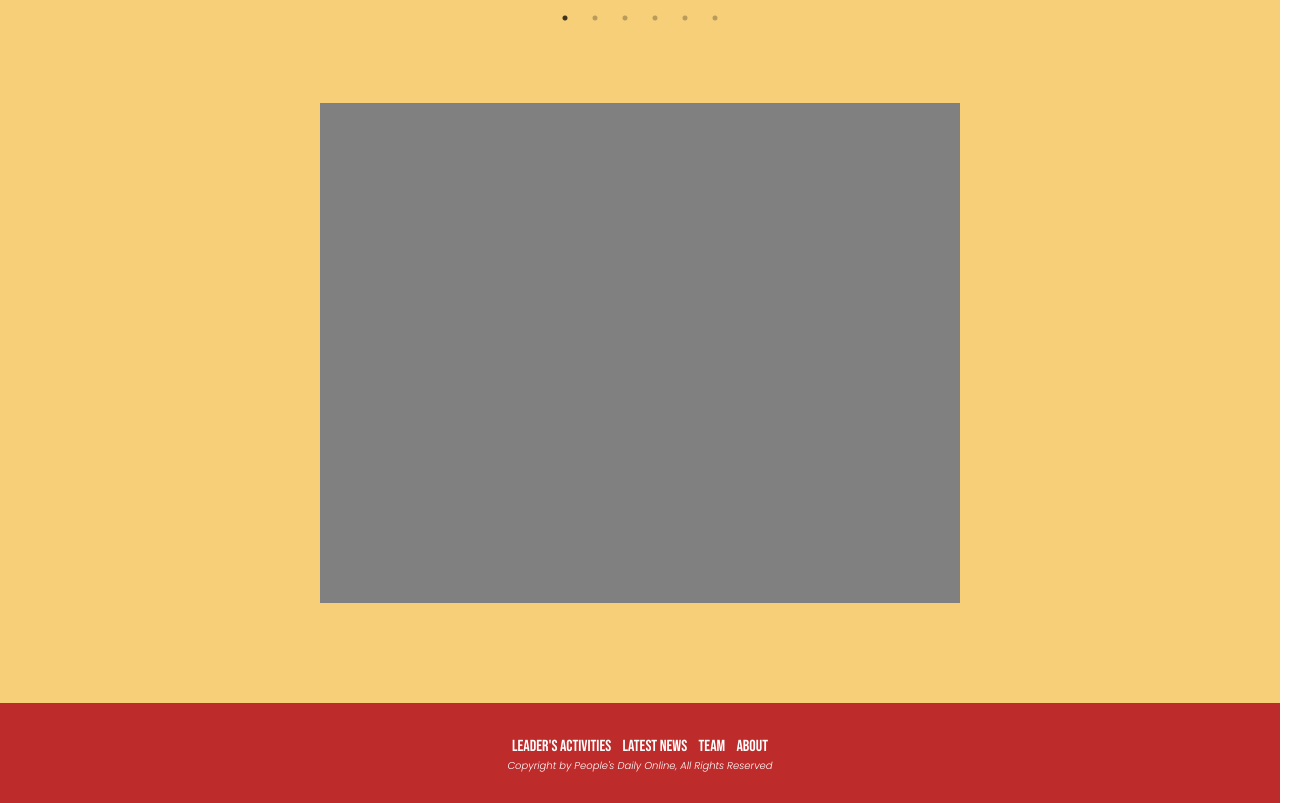
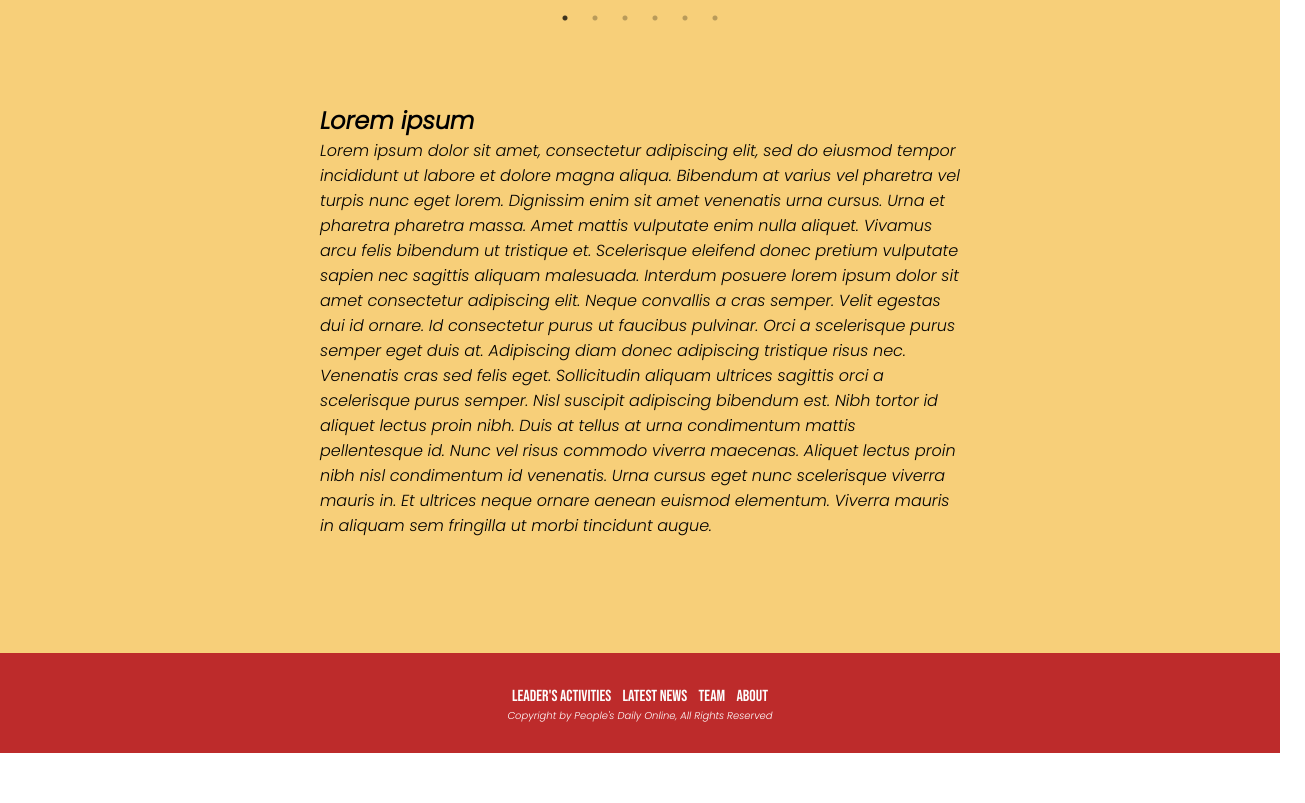
Before and after one commit to agnestshibangu/BDE, a React (Create React App) app: page / in a window 1280 px wide. Shown: the part 1736-2539 px from the top of the page, 1305 px wide, since content can reach past the window. After the commit the page ends 2489 px from the top, so only its background shows below. Built offline with nearby package versions, Linux system fonts and the light colour scheme.

Commit message:
last commit for today

```diff
--- a/src/Style/app.scss
+++ b/src/Style/app.scss
@@ -1,7 +1,6 @@
-
-
 .app {
     background: #f7cf79;
     padding: 0;
     margin: 0;
+    overflow-x: hidden;
 }
--- a/src/Style/section.scss
+++ b/src/Style/section.scss
@@ -1,6 +1,14 @@
+@import url('https://fonts.googleapis.com/css2?family=Poppins:ital,wght@1,300&display=swap');
+
 .main-section {
     width: 50%;
     height: 500px;
-    background-color: grey;
-    margin: 100px auto;
+    // background-color: grey;
+    margin: 100px auto 50px auto;
+    display: flex;
+    flex-direction: column;
 }
+
+.section-title, .section-text {
+    font-family: 'Poppins', sans-serif;
+}
--- a/src/components/Section.js
+++ b/src/components/Section.js
@@ -5,7 +5,11 @@ import '../Style/section.scss';
 export default function Section() {
     return (
         <div className="main-section">
-
+            <h2 className="section-title">Lorem ipsum</h2>
+            <p className="section-text">
+            Lorem ipsum dolor sit amet, consectetur adipiscing elit, sed do eiusmod tempor incididunt ut labore et dolore magna aliqua. Bibendum at varius vel pharetra vel turpis nunc eget lorem. Dignissim enim sit amet venenatis urna cursus. Urna et pharetra pharetra massa. Amet mattis vulputate enim nulla aliquet. Vivamus arcu felis bibendum ut tristique et. Scelerisque eleifend donec pretium vulputate sapien nec sagittis aliquam malesuada. Interdum posuere lorem ipsum dolor sit amet consectetur adipiscing elit. Neque convallis a cras semper. Velit egestas dui id ornare.
+            Id consectetur purus ut faucibus pulvinar. Orci a scelerisque purus semper eget duis at. Adipiscing diam donec adipiscing tristique risus nec. Venenatis cras sed felis eget. Sollicitudin aliquam ultrices sagittis orci a scelerisque purus semper. Nisl suscipit adipiscing bibendum est. Nibh tortor id aliquet lectus proin nibh. Duis at tellus at urna condimentum mattis pellentesque id. Nunc vel risus commodo viverra maecenas. Aliquet lectus proin nibh nisl condimentum id venenatis. Urna cursus eget nunc scelerisque viverra mauris in. Et ultrices neque ornare aenean euismod elementum. Viverra mauris in aliquam sem fringilla ut morbi tincidunt augue.
+            </p>
         </div>
     )
 }
```
